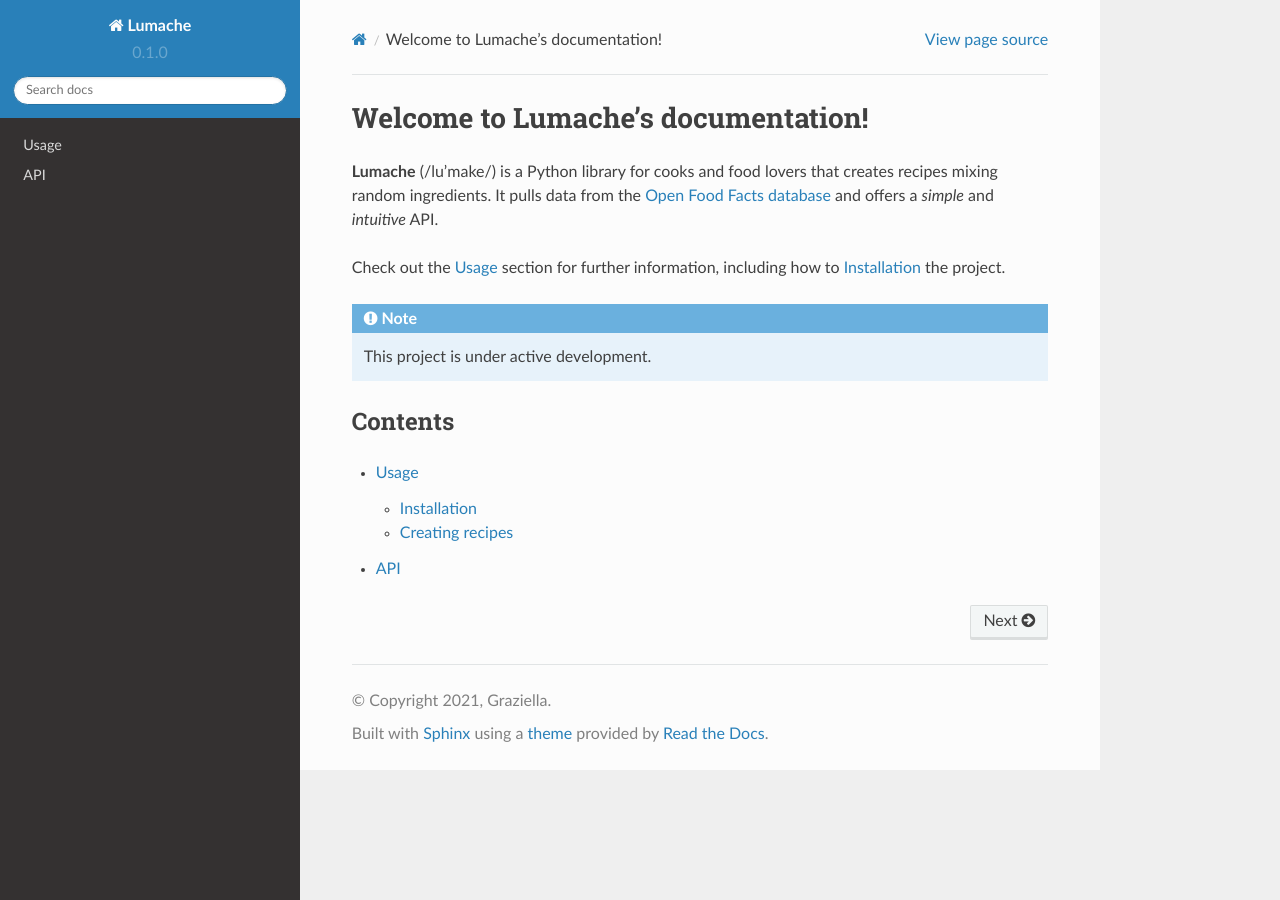
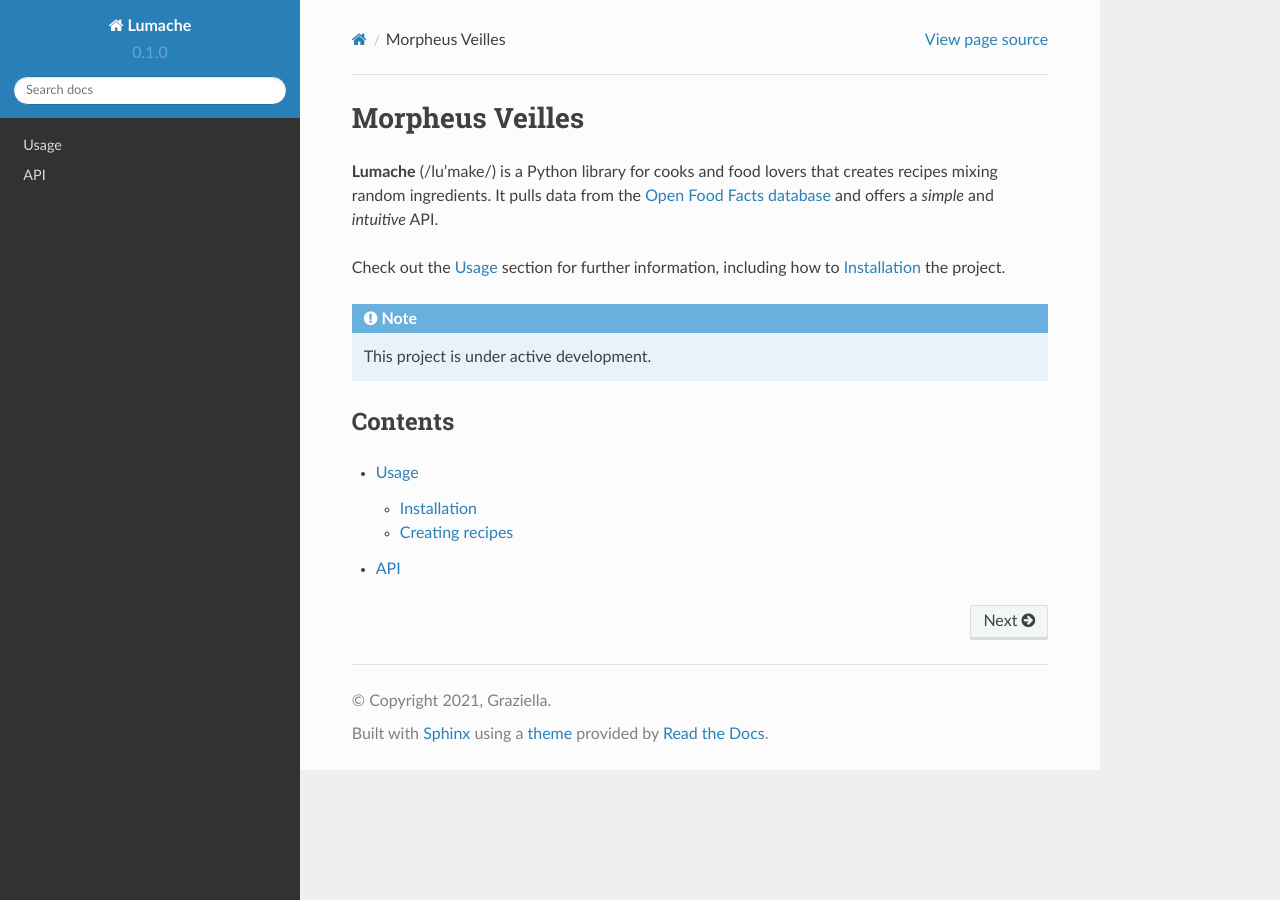
Before and after one commit to mariusweiler/morpheus-veilles, a Sphinx documentation site: the page built from docs/source/index.rst, in a window 1280 px wide. Built offline with Sphinx 7.4.7 and the Read the Docs theme 2.0.0, drawn with Linux system fonts in a browser that asks for light colours.

Commit message:
Update index.rst

```diff
--- a/docs/source/index.rst
+++ b/docs/source/index.rst
@@ -1,4 +1,4 @@
-Welcome to Lumache's documentation!
+Morpheus Veilles
 ===================================
 
 **Lumache** (/lu'make/) is a Python library for cooks and food lovers
```
